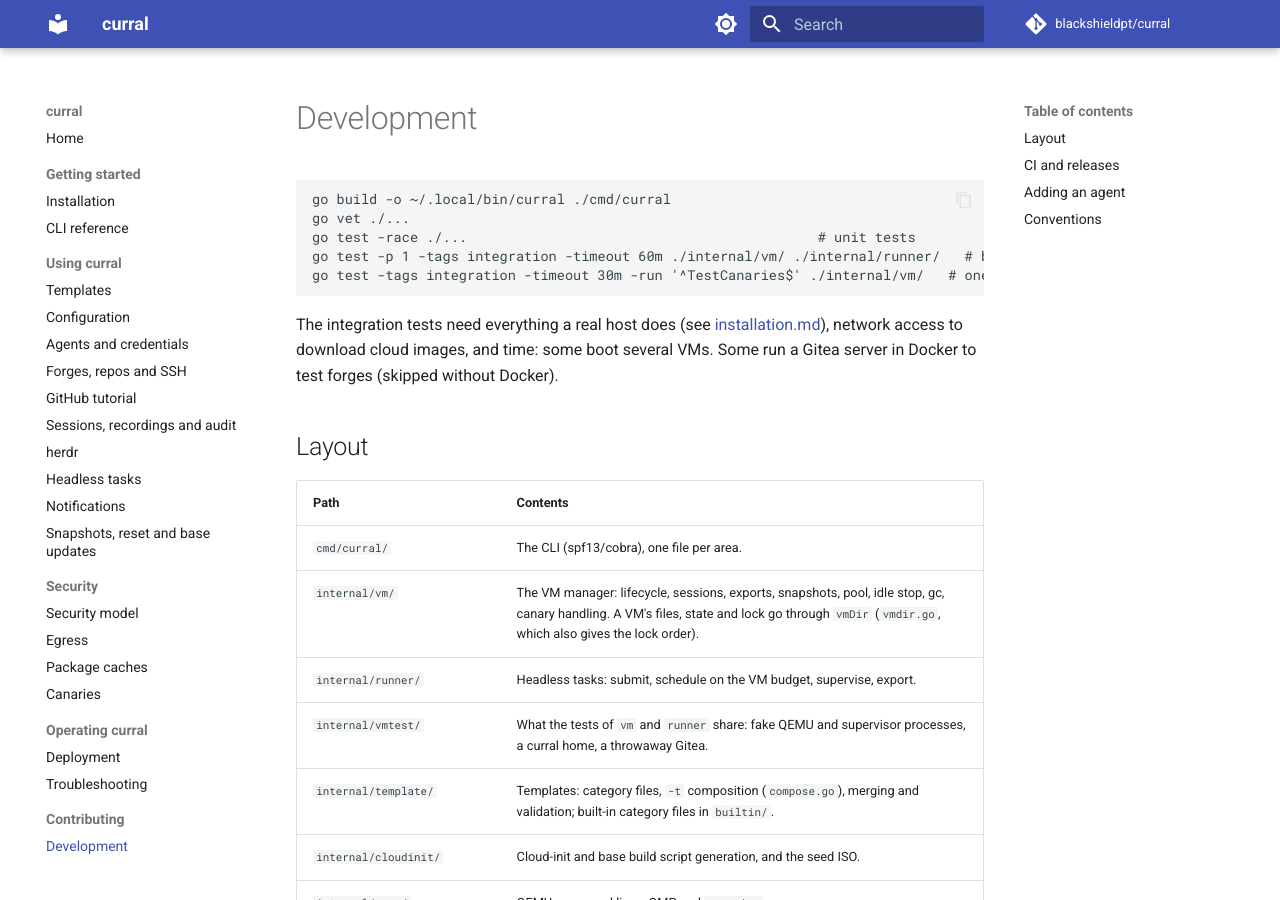
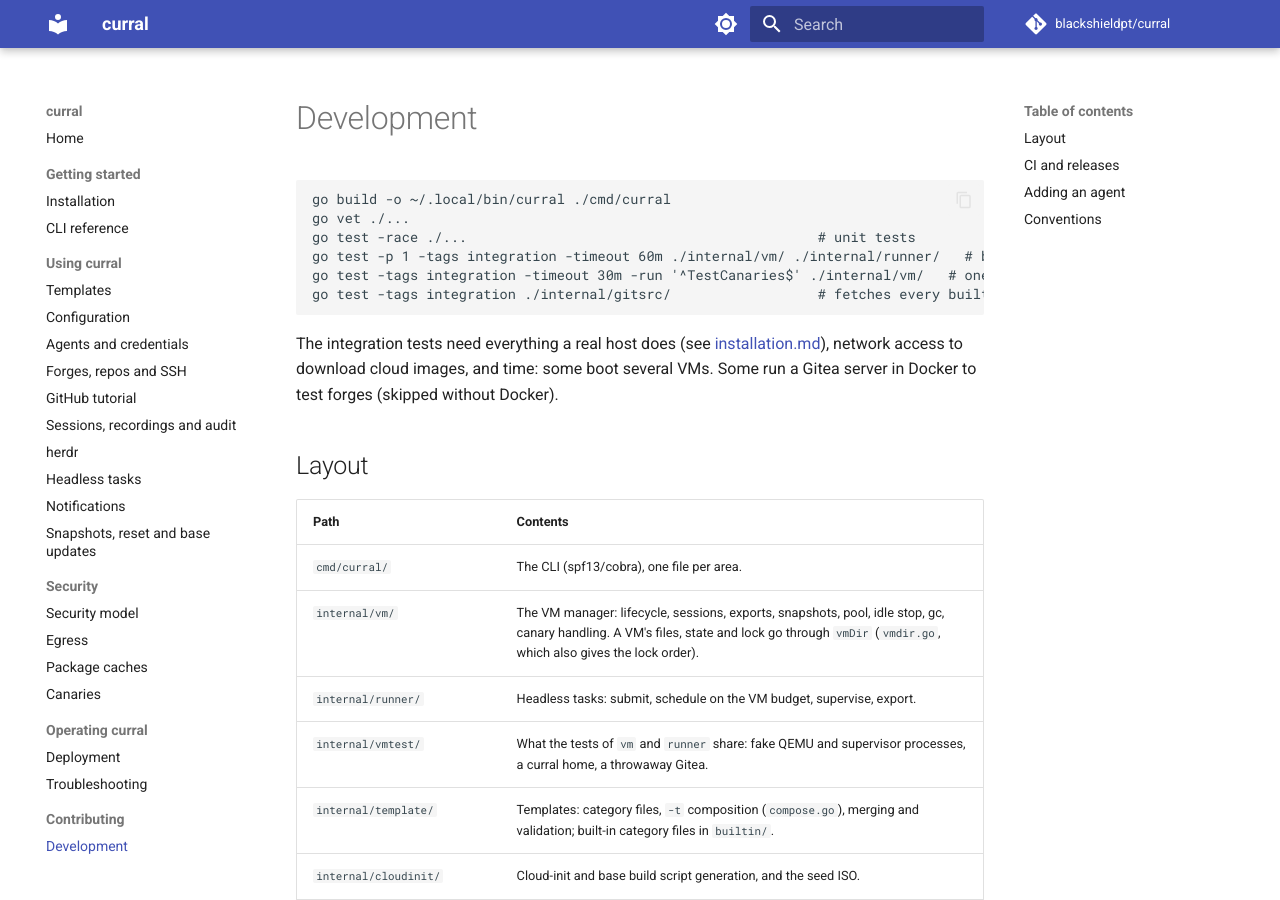
Before and after one commit to blackshieldpt/catchpen, an MkDocs documentation site: the page built from docs/development.md, in a window 1280 px wide and 900 px high. Built offline with MkDocs 1.6.1 and Material for MkDocs 9.7.7, drawn with Linux system fonts in a browser that asks for light colours; comment, search, counter and statistics services are not loaded.

Commit message:
Fetch every built-in pin in the nightly integration run

````diff
--- a/docs/development.md
+++ b/docs/development.md
@@ -6,6 +6,7 @@ go vet ./...
 go test -race ./...                                           # unit tests
 go test -p 1 -tags integration -timeout 60m ./internal/vm/ ./internal/runner/   # boots real VMs (KVM and network)
 go test -tags integration -timeout 30m -run '^TestCanaries$' ./internal/vm/   # one integration test
+go test -tags integration ./internal/gitsrc/                  # fetches every built-in skill and plugin pin (network, no VMs)
 ```
 
 The integration tests need everything a real host does (see
````
Also changed, not shown: 1 other file.
